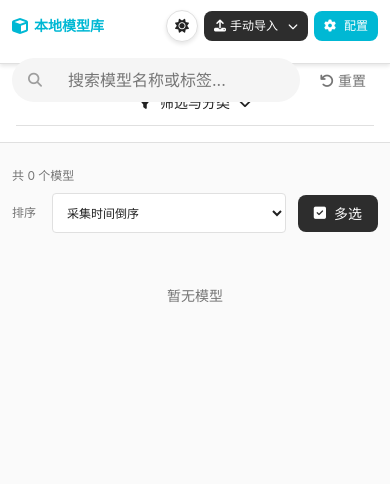
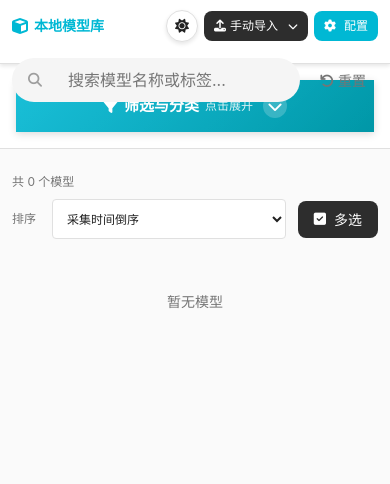
Before and after one commit to step0766/ModHub, a FastAPI app: page / in a window 390 px wide. Shown: the top 484 px of the page. Run offline with FastAPI, Linux system fonts and the light colour scheme; data that the repository does not hold is empty; some libraries are stand-ins or nearby versions.

Commit message:
Improve mobile sidebar toggle button with prominent styling and hint text

```diff
--- a/app/static/css/gallery.css
+++ b/app/static/css/gallery.css
@@ -906,27 +906,77 @@ body.multi-select-mode .card:hover .hover-quick-actions {
     align-items: center;
     justify-content: center;
     width: 100%;
-    padding: 12px;
+    padding: 14px 16px;
+    background: linear-gradient(135deg, var(--color-primary) 0%, var(--color-primary-dark) 100%);
+    border: none;
+    cursor: pointer;
+    gap: 10px;
+    font-size: 15px;
+    font-weight: 600;
+    color: #fff;
+    -webkit-tap-highlight-color: transparent;
+    box-shadow: 0 2px 8px rgba(0, 0, 0, 0.15);
+    position: relative;
+    overflow: hidden;
+  }
+
+  .sidebar-toggle-mobile::before {
+    content: '';
+    position: absolute;
+    top: 0;
+    left: 0;
+    right: 0;
+    bottom: 0;
+    background: linear-gradient(135deg, rgba(255,255,255,0.1) 0%, transparent 100%);
+    pointer-events: none;
+  }
+
+  .sidebar-toggle-mobile:active {
+    transform: scale(0.98);
+    box-shadow: 0 1px 4px rgba(0, 0, 0, 0.2);
+  }
+
+  .sidebar-toggle-mobile .toggle-icon {
+    display: flex;
+    align-items: center;
+    justify-content: center;
+    width: 24px;
+    height: 24px;
+    background: rgba(255, 255, 255, 0.2);
+    border-radius: 50%;
+    transition: transform 0.3s ease, background 0.3s ease;
+  }
+
+  .sidebar.expanded .sidebar-toggle-mobile .toggle-icon {
+    transform: rotate(180deg);
+    background: rgba(255, 255, 255, 0.3);
+  }
+
+  .sidebar-toggle-mobile .toggle-text {
+    display: flex;
+    align-items: center;
+    gap: 6px;
+  }
+
+  .sidebar-toggle-mobile .toggle-hint {
+    font-size: 12px;
+    font-weight: 400;
+    opacity: 0.85;
+  }
+
+  .sidebar.expanded .sidebar-toggle-mobile {
     background: var(--bg-card);
+    color: var(--text-primary);
     border-bottom: 1px solid var(--border-color);
-    cursor: pointer;
-    gap: 8px;
-    font-size: 14px;
-    font-weight: 500;
-    color: var(--text-primary);
-    -webkit-tap-highlight-color: transparent;
-  }
-
-  .sidebar-toggle-mobile:active {
+    box-shadow: none;
+  }
+
+  .sidebar.expanded .sidebar-toggle-mobile .toggle-icon {
     background: var(--bg-hover);
   }
 
-  .sidebar-toggle-mobile i {
-    transition: transform 0.3s ease;
-  }
-
-  .sidebar.expanded .sidebar-toggle-mobile i {
-    transform: rotate(180deg);
+  .sidebar.expanded .sidebar-toggle-mobile .toggle-hint {
+    display: none;
   }
 
   /* Sidebar content wrapper */
--- a/app/static/js/gallery.js
+++ b/app/static/js/gallery.js
@@ -1413,12 +1413,23 @@ let mobileSidebarAutoCollapseTimer = null;
 function closeMobileSidebar() {
   if (window.innerWidth <= 992) {
     sidebar.classList.remove('expanded');
+    // Update hint text
+    const hint = sidebarToggleMobile?.querySelector('.toggle-hint');
+    if (hint) {
+      hint.textContent = '点击展开';
+    }
   }
 }
 
 if (sidebarToggleMobile) {
   sidebarToggleMobile.addEventListener('click', () => {
     sidebar.classList.toggle('expanded');
+
+    // Update hint text
+    const hint = sidebarToggleMobile.querySelector('.toggle-hint');
+    if (hint) {
+      hint.textContent = sidebar.classList.contains('expanded') ? '点击收起' : '点击展开';
+    }
 
     // Clear any existing auto-collapse timer
     if (mobileSidebarAutoCollapseTimer) {
--- a/app/templates/gallery.html
+++ b/app/templates/gallery.html
@@ -68,9 +68,14 @@
       <aside class="sidebar">
         <!-- Mobile toggle button -->
         <div class="sidebar-toggle-mobile" id="sidebarToggleMobile">
-          <i class="fas fa-filter"></i>
-          <span>筛选与分类</span>
-          <i class="fas fa-chevron-down"></i>
+          <span class="toggle-text">
+            <i class="fas fa-filter"></i>
+            <span>筛选与分类</span>
+            <span class="toggle-hint">点击展开</span>
+          </span>
+          <span class="toggle-icon">
+            <i class="fas fa-chevron-down"></i>
+          </span>
         </div>
 
         <!-- Sidebar content wrapper -->
```
